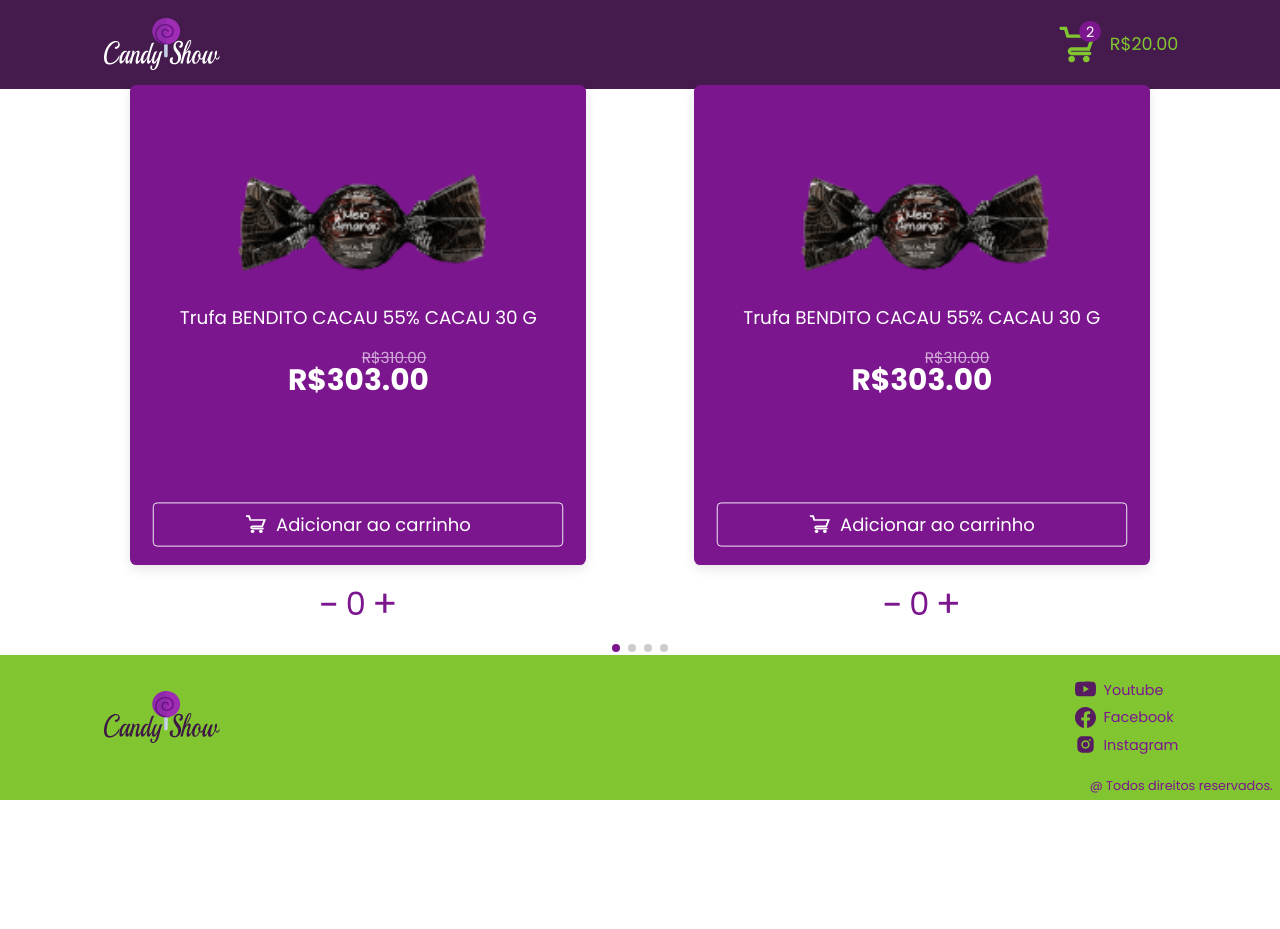
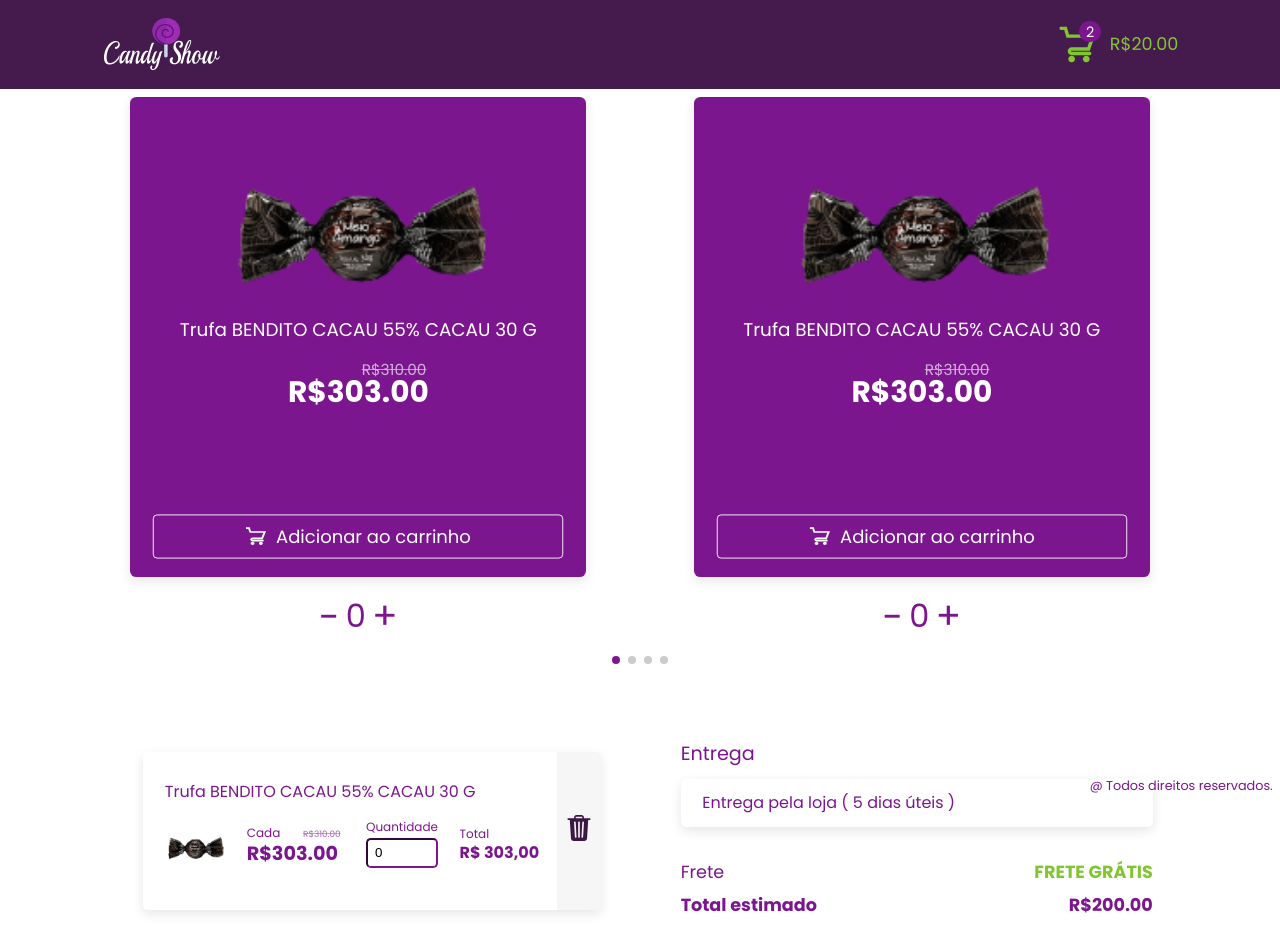
Before and after one commit to XxWexX5/candy-show, a Next.js app: page / in a window 1280 px wide. Shown: the top 929 px of the page. Before the commit the page ends 800 px from the top, so only its background shows below. Built offline with nearby package versions, Linux system fonts and the light colour scheme; no server answers; what miragejs would draw is missing.

Commit message:
[ FEATURE ] Adding cart in Home.

```diff
--- a/src/components/Checkout/styles.jsx
+++ b/src/components/Checkout/styles.jsx
@@ -7,7 +7,7 @@
 
     @media screen and (min-width: ${theme.responsive.desktop}) {
       margin-top: 0;
-      margin-left: 3rem;
+      margin-left: 5rem;
     }
   `};
 `;
--- a/src/components/Footer/styles.jsx
+++ b/src/components/Footer/styles.jsx
@@ -2,12 +2,8 @@
 
 export const WrapperFooter = styled.footer`
   ${({ theme }) => css`
+    width: 100%;
     background-color: ${theme.colors.green01};
-    position: absolute;
-    bottom: 0;
-    left: 0;
-    right: 0;
-    margin: auto;
     padding: 0.35rem 0 1.65rem;
 
     .container {
--- a/src/components/Header/styles.jsx
+++ b/src/components/Header/styles.jsx
@@ -7,6 +7,7 @@
     top: 0;
     left: 0;
     right: 0;
+    z-index: 99999;
 
     .container {
       display: flex;
--- a/src/components/ProductCheckout/styles.jsx
+++ b/src/components/ProductCheckout/styles.jsx
@@ -15,6 +15,7 @@
 
     section {
       height: 100%;
+      padding-right: 5rem;
 
       > header {
         margin-bottom: 1.15rem;
--- a/src/pages/index.tsx
+++ b/src/pages/index.tsx
@@ -11,11 +11,15 @@
 
 import * as styled from "../../styles/styles";
 
+import * as Styles from "../../styles/cart";
+
 import { useEffect } from "react";
 
 import { Header } from "../components/Header";
 import { Footer } from "../components/Footer";
 import { Product } from "../components/Product";
+import { ProductCheckout } from "../components/ProductCheckout";
+import { Checkout } from "../components/Checkout";
 
 const Home: NextPage = () => {
   useEffect(() => {
@@ -135,6 +139,23 @@
           </Swiper>
         </div>
 
+        <Styles.Cart>
+          <div className="container container-main">
+            <div className="wrapper-products-checkout no-overflow">
+              <ProductCheckout
+                title="Trufa BENDITO CACAU 55% CACAU 30 G"
+                imageSrc="/images/product.png"
+                imageAlt="Product"
+                olderPrice={310}
+                price={303}
+                amount={2}
+              />
+            </div>
+
+            <Checkout total={200} />
+          </div>
+        </Styles.Cart>
+
         <Footer />
       </styled.App>
     </>
--- a/styles/styles.jsx
+++ b/styles/styles.jsx
@@ -9,6 +9,7 @@
     justify-content: center;
     height: 100%;
     height: 100%;
+    margin-top: 16rem;
 
     .swiper {
       width: 100%;
```
